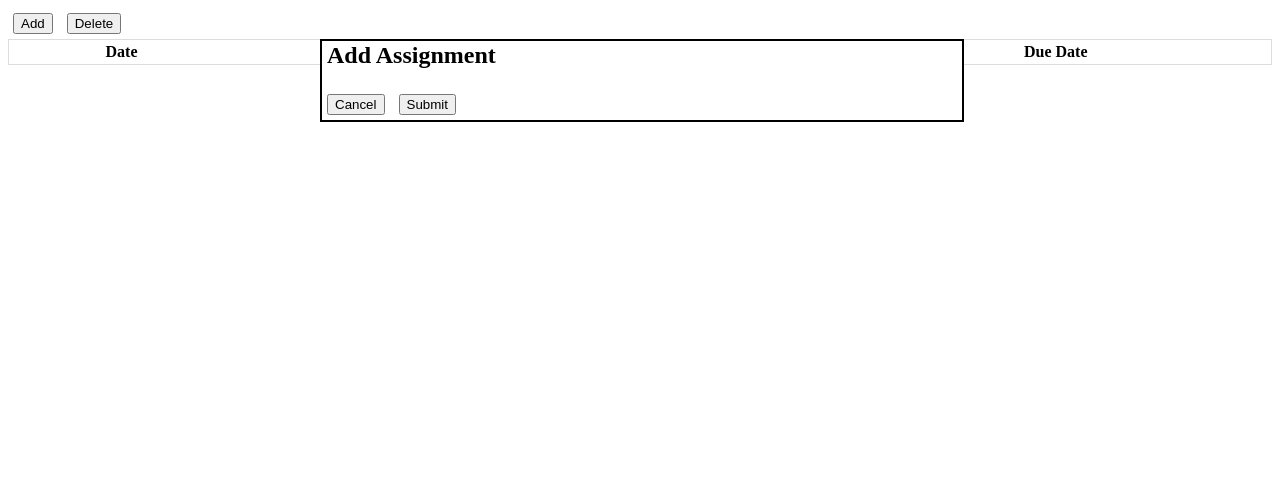
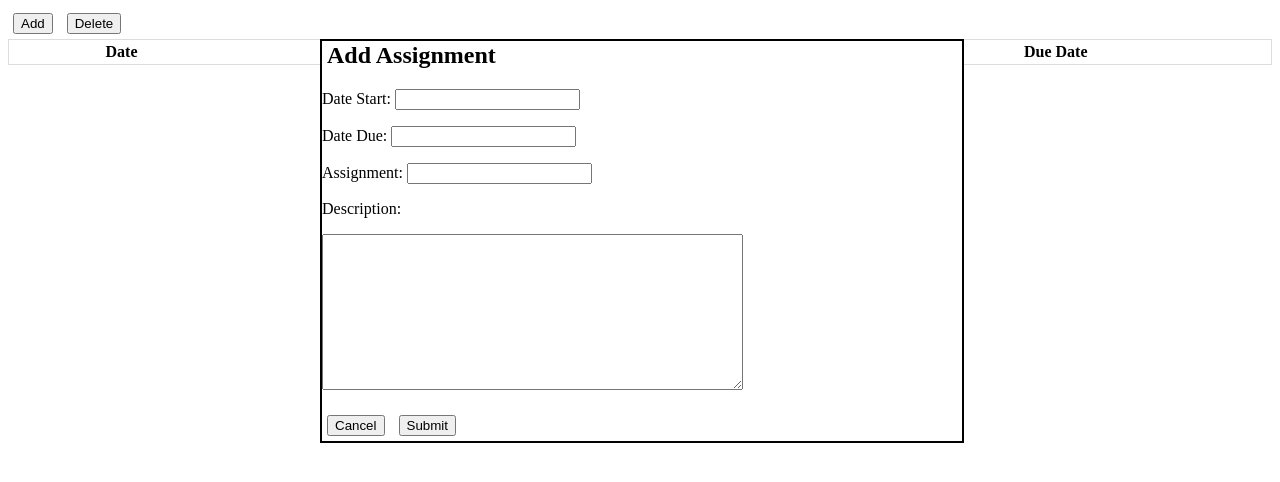
Before and after one commit to ryuuohlee/my-crud-app, a plain HTML site: page index.html in a window 1280 px wide. Both pictures are taken after a click on the button "Add". Drawn offline with nearby package versions, Linux system fonts and the light colour scheme.

Commit message:
Feature: completed assignment box details
 - added inputs for Start date, due date, assignment, and description

```diff
--- a/index.html
+++ b/index.html
@@ -2,9 +2,11 @@
 <html>
   <head>
     <title>Assign Me!</title>
-
     <script src="http://ajax.googleapis.com/ajax/libs/jquery/3.3.1/jquery.min.js"></script>
-
+    <link rel="stylesheet" href="//code.jquery.com/ui/1.12.1/themes/base/jquery-ui.css">
+    <link rel="stylesheet" href="/resources/demos/style.css">
+    <script src="https://code.jquery.com/jquery-1.12.4.js"></script>
+    <script src="https://code.jquery.com/ui/1.12.1/jquery-ui.js"></script>
     <link rel="stylesheet" type="text/css" href="app.css"></link>
   </head>
   <body>
@@ -14,6 +16,11 @@
     </div>
     <div class="add_task">
       <h2>Add Assignment</h2>
+      <p class="data">Date Start: <input type="text" class="datepicker"></p>
+      <p class="data">Date Due: <input type="text" class="datepicker"></p>
+      <p class="data">Assignment: <input type="text"></p>
+      <p class="data">Description:</p>
+      <p class="data"><textarea name="paragraph_text" cols="50" rows="10"></textarea></p>
       <button class="inputs" id="cancel">Cancel</button>
       <button class="inputs" id="submit">Submit</button>
     </div>
@@ -29,9 +36,14 @@
     $("#add").on("click",function(){
         $(".add_task").addClass("active");
     } )
+
     $("#cancel").on("click",function(){
         $(".add_task").removeClass("active");
     } )
+
+    $(function(){
+      $(".datepicker").datepicker();
+    })
     </script>
   </body>
 </html>
```
